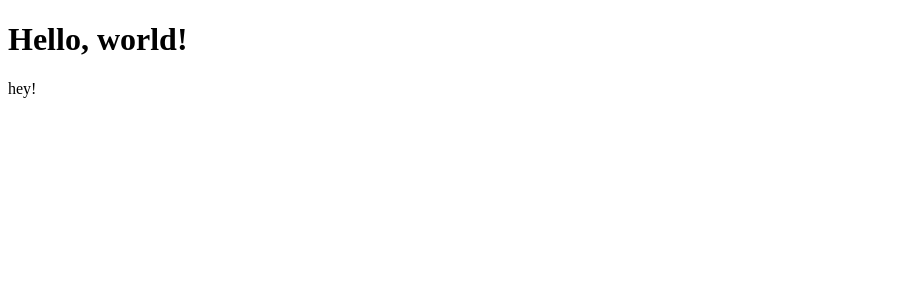
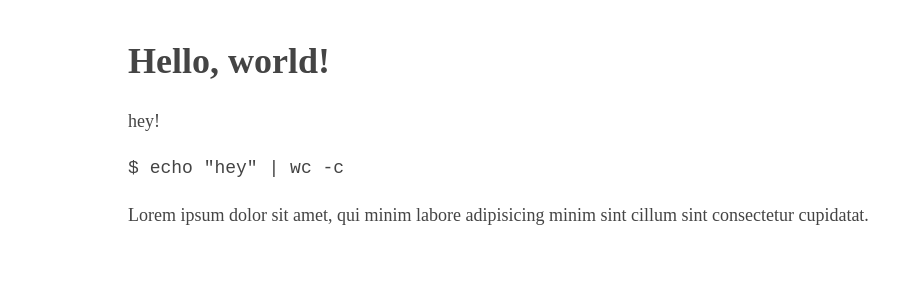
Before and after one commit to nilp0inter/nilp0inter.github.io, a Jekyll site: the page built from _posts/2023-10-25-hello.md, in a window 1280 px wide. Shown: the top 300 px of the page, without its empty margins (0-923 px from the left). Built offline with Jekyll 4.4.1, drawn with Linux system fonts in a browser that asks for light colours; our own code applies the rules of GitHub Pages for plain Markdown files.

Commit message:
fix: post layout

````diff
--- a/_config.yml
+++ b/_config.yml
@@ -1,4 +1,4 @@
 url: "" # the base hostname & protocol for your site, e.g. http://example.com
 baseurl: "" # the subpath of your site, e.g. /blog
-title: "" # the name of your site, e.g. ACME Corp.
+title: "nilp0inter's blog" # the name of your site, e.g. ACME Corp.
 markdown: kramdown
--- a/_posts/2023-10-25-hello.md
+++ b/_posts/2023-10-25-hello.md
@@ -1,7 +1,14 @@
 ---
+layout: default
 title: "hello"
 ---
 
 # Hello, world!
 
 hey!
+
+```console
+$ echo "hey" | wc -c
+```
+
+Lorem ipsum dolor sit amet, qui minim labore adipisicing minim sint cillum sint consectetur cupidatat.
--- a/_sass/main.scss
+++ b/_sass/main.scss
@@ -1,8 +1,12 @@
-$backgroundColor: #ffffff;
-$bodyColor: #000000;
-$bodyFont: -apple-system,BlinkMacSystemFont,"Segoe UI",Helvetica,Arial,sans-serif,"Apple Color Emoji","Segoe UI Emoji","Segoe UI Symbol";
+body {
+  margin:40px auto;
+  max-width:1024px;
+  line-height:1.6;
+  font-size:18px;
+  color:#444;
+  padding:0 10px;
+}
 
-body {
-  background: $backgroundColor;
-  color: $bodyColor;
+h1,h2,h3{
+  line-height:1.2
 }
````
Also changed, not shown: index.md (+1 -1 lines).
